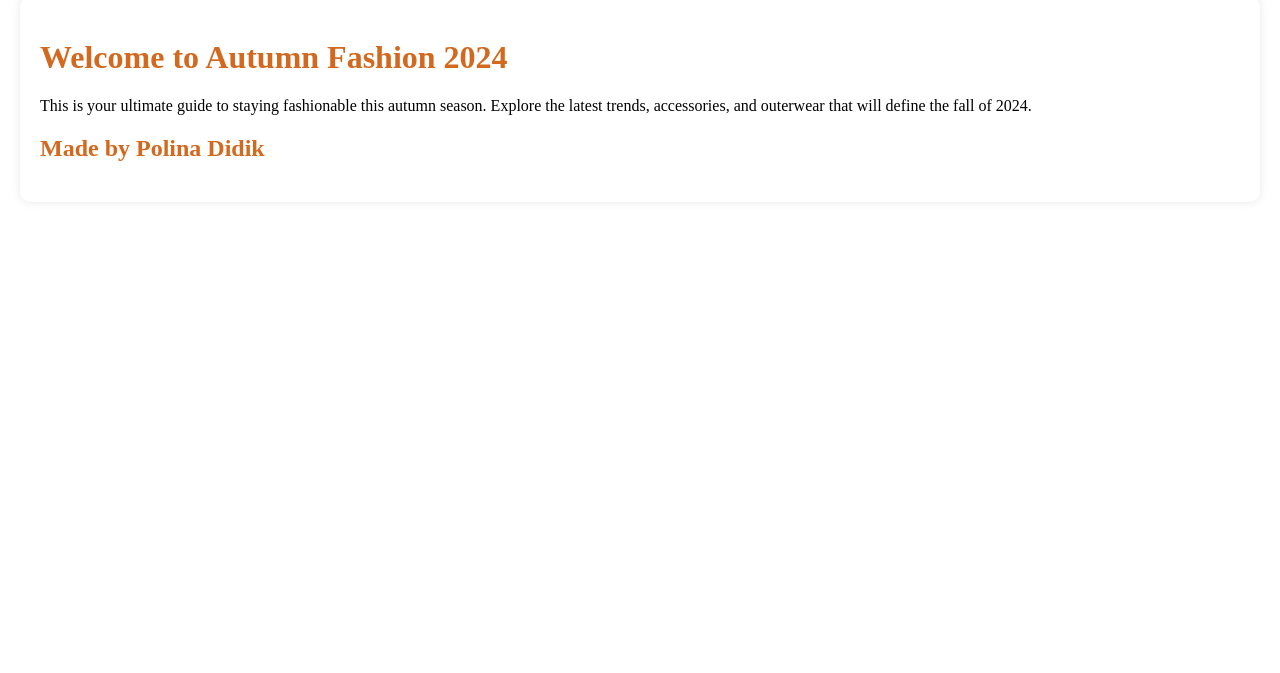
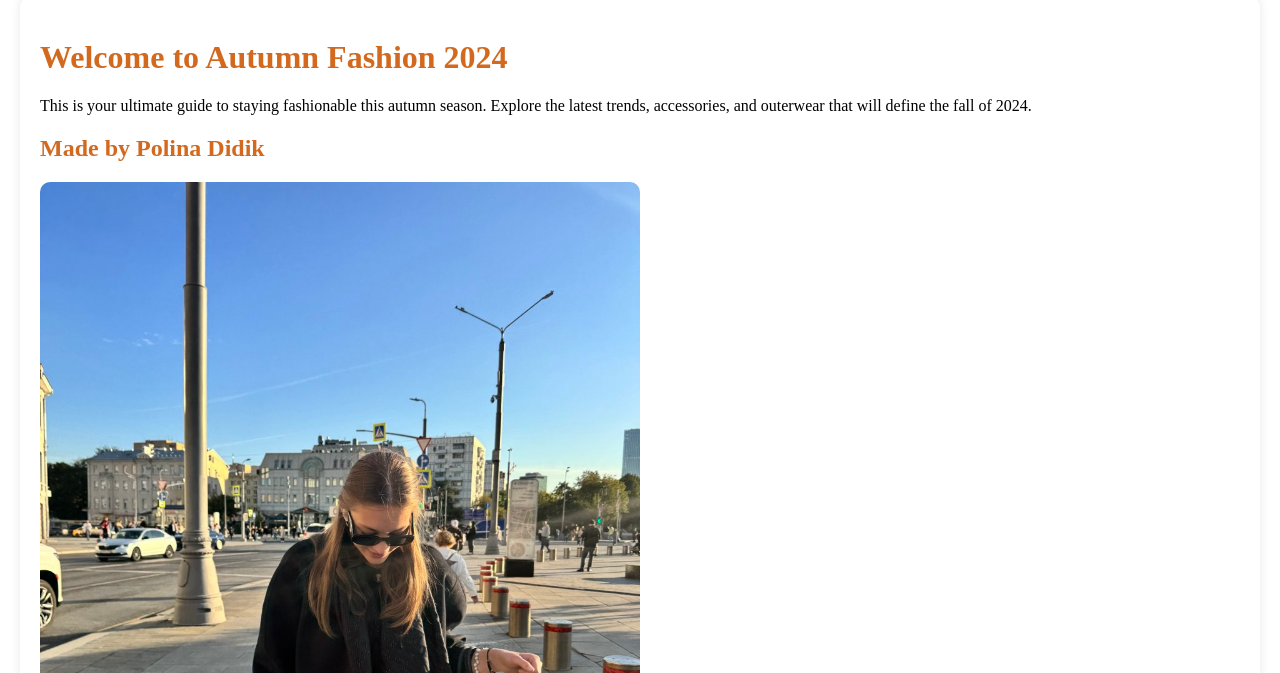
Before and after one commit to Ramilll/polina_html, a plain HTML site: page index.html in a window 1280 px wide. Shown: the part 127-800 px from the top of the page. Drawn offline with Linux system fonts and the light colour scheme.

Commit message:
added picture

```diff
--- a/index.html
+++ b/index.html
@@ -33,6 +33,7 @@
       </p>
 
       <h2>Made by Polina Didik</h2>
+      <img src="polina.png" alt="Polina Didik" width="600" />
     </main>
 
     <script>
```
Also changed, not shown: polina.png (added).
